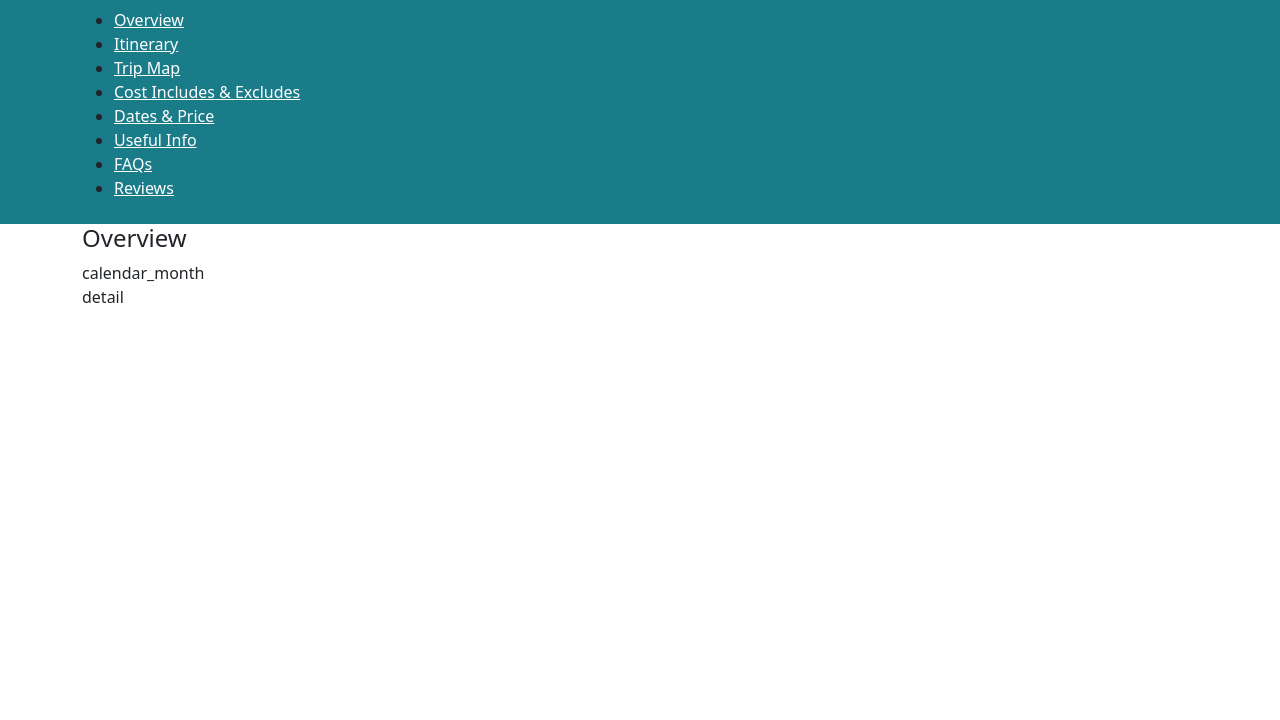
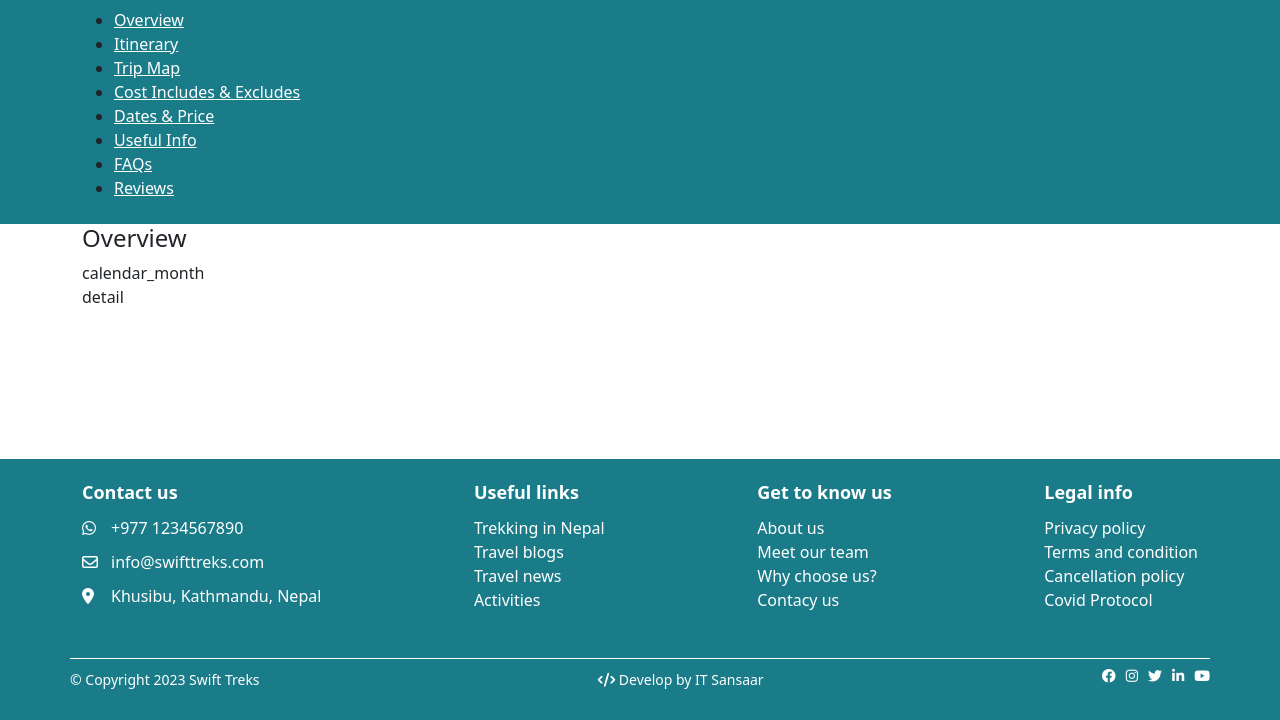
Before and after one commit to gurungbsal18/SwiftTreks, a plain HTML site: page trip.html in a window 1280 px wide. Shown: the part 956-1676 px from the top of the page. Before the commit the page ends 1265 px from the top, so only its background shows below. Drawn offline with nearby package versions, Linux system fonts and the light colour scheme.

Commit message:
footer updated

```diff
--- a/responsive.scss
+++ b/responsive.scss
@@ -94,8 +94,8 @@
   }
   .footer-copyright-section {
     flex-direction: column;
-    justify-content: center;
     gap: 10px;
+    text-align: center;
     .footer-social {
       justify-content: center;
     }
--- a/trip.html
+++ b/trip.html
@@ -155,6 +155,78 @@
         <div class="col sidebarPrice"></div>
       </div>
     </div>
+
+    <div class="footer">
+      <div class="container">
+        <div class="row footer-container">
+          <div class="col-auto">
+            <div class="footer-title footer-contact">Contact us</div>
+            <ul>
+              <li>
+                <div class="footer-content">
+                  <span class="fa-brands fa-whatsapp icons"></span>
+                  <span>+977 1234567890</span>
+                </div>
+              </li>
+              <li>
+                <div class="footer-content">
+                  <span class="fa-regular fa-envelope icons"></span>
+                  <span>info@swifttreks.com</span>
+                </div>
+              </li>
+              <li>
+                <div class="footer-content">
+                  <span class="fa-solid fa-location-dot icons"></span>
+                  <span>Khusibu, Kathmandu, Nepal</span>
+                </div>
+              </li>
+            </ul>
+          </div>
+          <div class="col-auto">
+            <div class="footer-title">Useful links</div>
+            <ul>
+              <li>Trekking in Nepal</li>
+              <li>Travel blogs</li>
+              <li>Travel news</li>
+              <li>Activities</li>
+            </ul>
+          </div>
+          <div class="col-auto">
+            <div class="footer-title">Get to know us</div>
+            <ul>
+              <li>About us</li>
+              <li>Meet our team</li>
+              <li>Why choose us?</li>
+              <li>Contacy us</li>
+            </ul>
+          </div>
+          <div class="col-auto">
+            <div class="footer-title">Legal info</div>
+            <ul>
+              <li>Privacy policy</li>
+              <li>Terms and condition</li>
+              <li>Cancellation policy</li>
+              <li>Covid Protocol</li>
+            </ul>
+          </div>
+        </div>
+        <div class="row footer-copyright-section">
+          <div class="col-auto">&copy; Copyright 2023 Swift Treks</div>
+          <div class="col-auto">
+            <i class="fa-solid fa-code"></i> Develop by IT Sansaar
+          </div>
+          <div class="col-auto">
+            <div class="footer-social">
+              <i class="fa-brands fa-facebook"></i>
+              <i class="fa-brands fa-instagram"></i>
+              <i class="fa-brands fa-twitter"></i>
+              <i class="fa-brands fa-linkedin-in"></i>
+              <i class="fa-brands fa-youtube"></i>
+            </div>
+          </div>
+        </div>
+      </div>
+    </div>
   </body>
 
   <!-- bootstrap script file -->
```
Also changed, not shown: about.html (+2 -2 lines), responsive.css, 1 other file.
